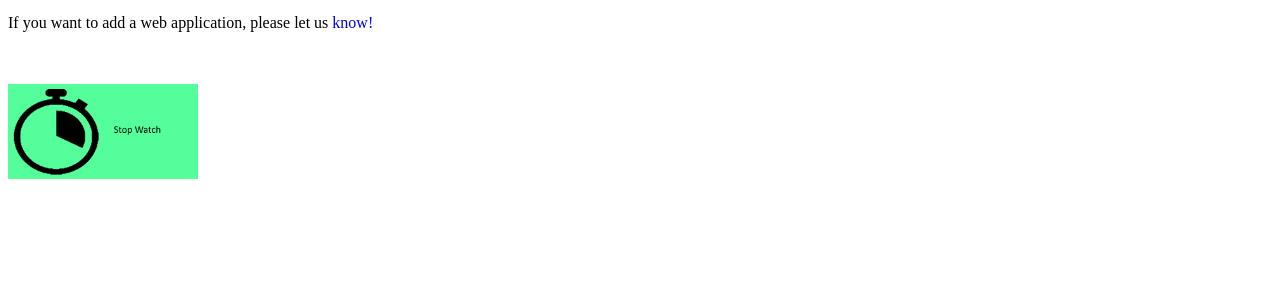
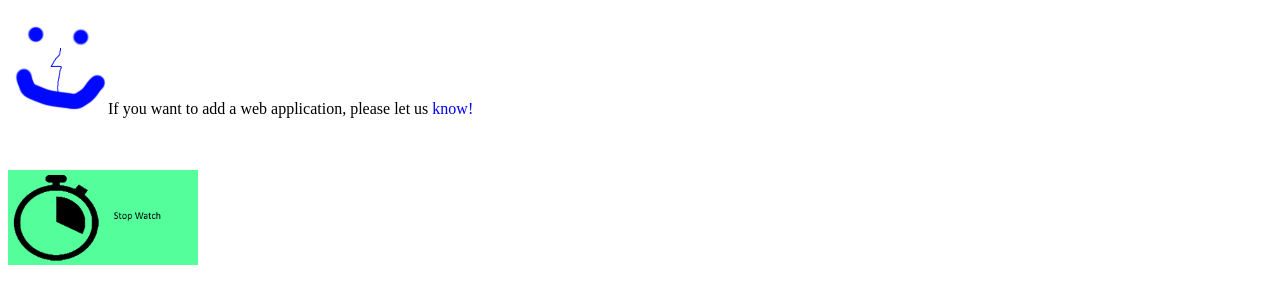
Before and after one commit to nasOS-official/nasOS-store, a plain HTML site: page index.html in a window 1280 px wide. Shown: the part 70-374 px from the top of the page. Drawn offline with Linux system fonts and the light colour scheme.

Commit message:
Update index.html

```diff
--- a/index.html
+++ b/index.html
@@ -6,8 +6,7 @@
   <body>
  <iframe frameborder="no" src="https://store.nas-os.ml/menu/" width="100%" height="60" align="fixed">
  </iframe>
-<p width="30%">
-If you want to add a web application, please let us <a href="https://github.com/nasOS-official/nasOS-store/issues">know!</a></p>
+<p width="30%"><img src="insider.png" alt="Happy smile">If you want to add a web application, please let us <a href="https://github.com/nasOS-official/nasOS-store/issues">know!</a></p>
      <div class="pro">
 	 <br/>
 	 <br/>
```
